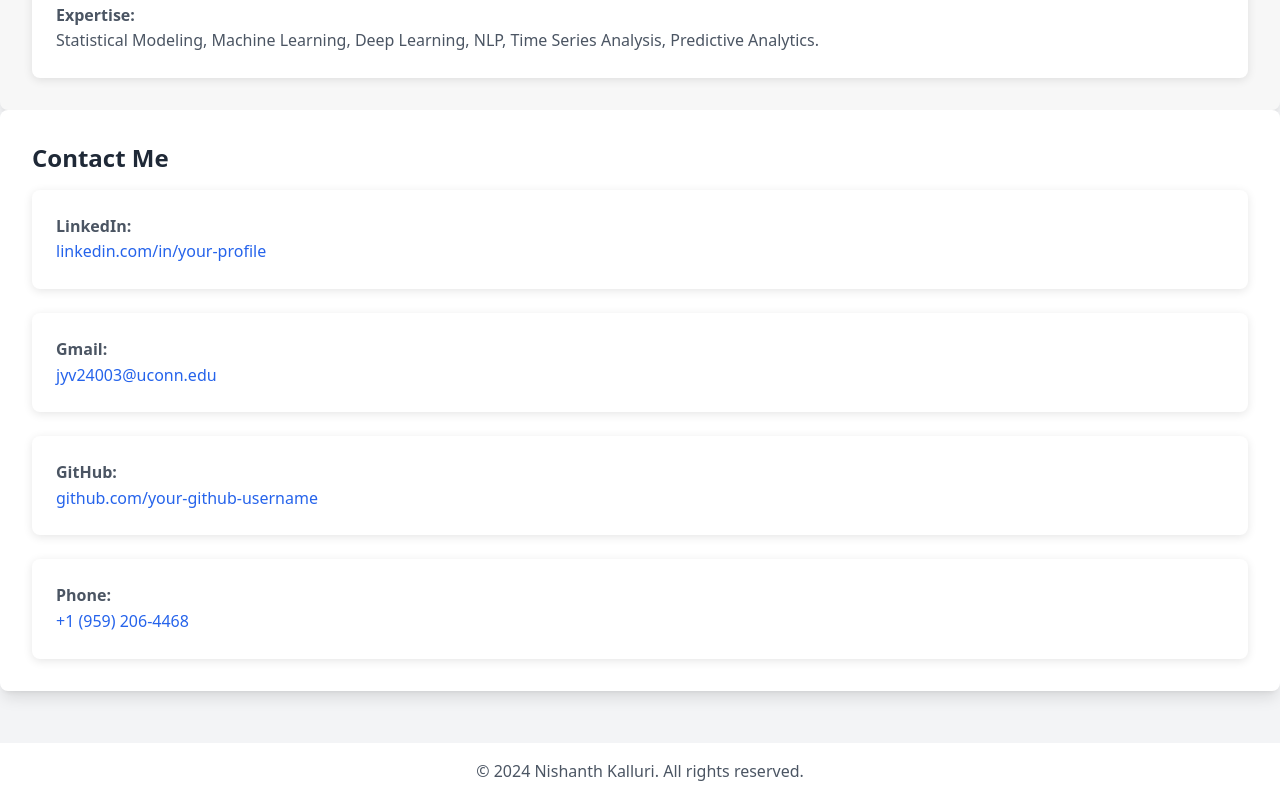
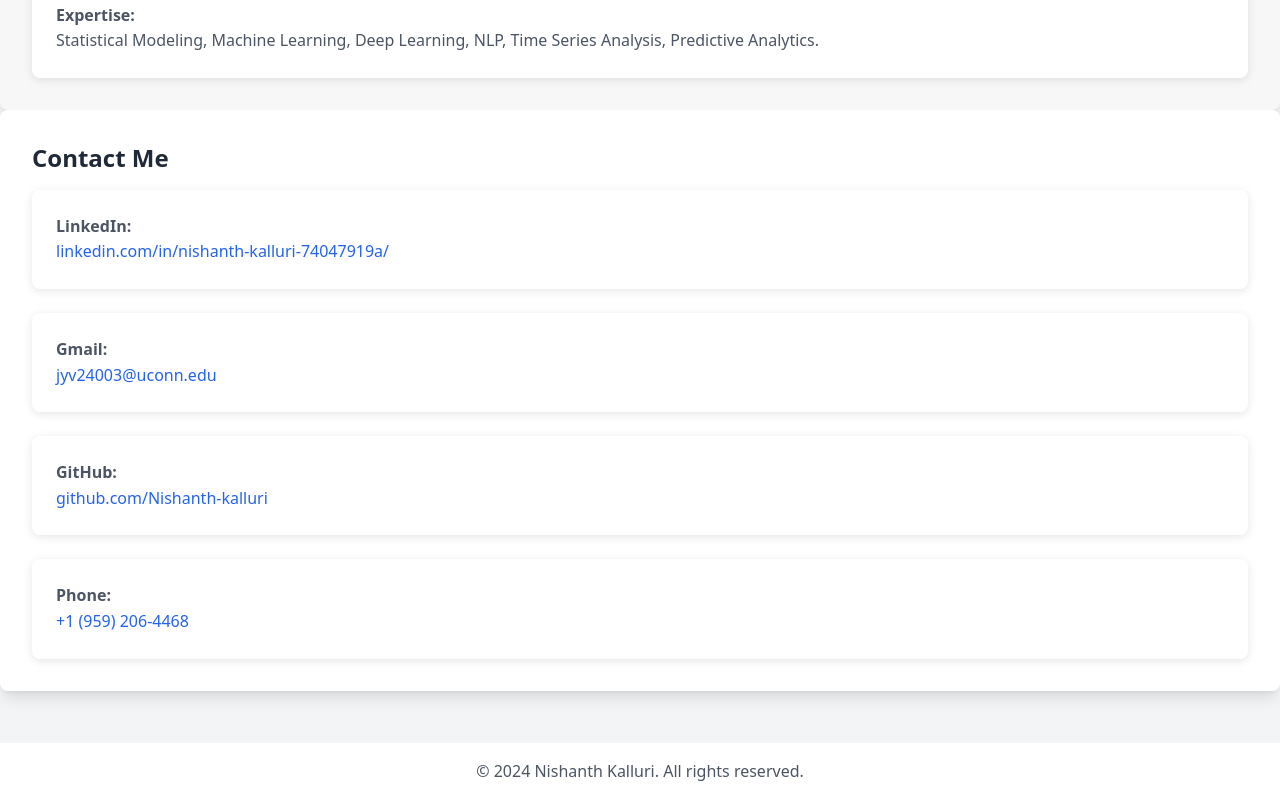
Before and after one commit to Nishanth-kalluri/Nishanth-kalluri.github.io, a Next.js app in the folder nextjs-app/: page / in a window 1280 px wide. Shown: the part 3944-4744 px from the top of the page. Built offline with nearby package versions, Linux system fonts and the light colour scheme.

Commit message:
contact me section spelling corrections

```diff
--- a/nextjs-app/src/app/page.tsx
+++ b/nextjs-app/src/app/page.tsx
@@ -185,7 +185,7 @@ export default function Home() {
         rel="noopener noreferrer"
         className="text-blue-600 dark:text-blue-400 hover:underline"
       >
-        linkedin.com/in/your-profile
+        linkedin.com/in/nishanth-kalluri-74047919a/
       </a>
     </li>
     <li>
@@ -209,7 +209,7 @@ export default function Home() {
         rel="noopener noreferrer"
         className="text-blue-600 dark:text-blue-400 hover:underline"
       >
-        github.com/your-github-username
+        github.com/Nishanth-kalluri
       </a>
     </li>
     <li>
```
